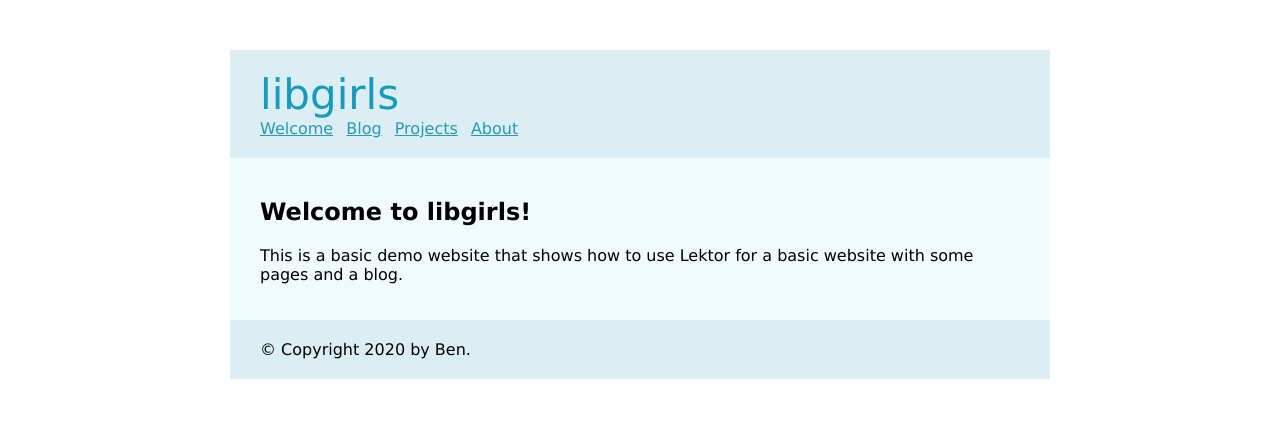
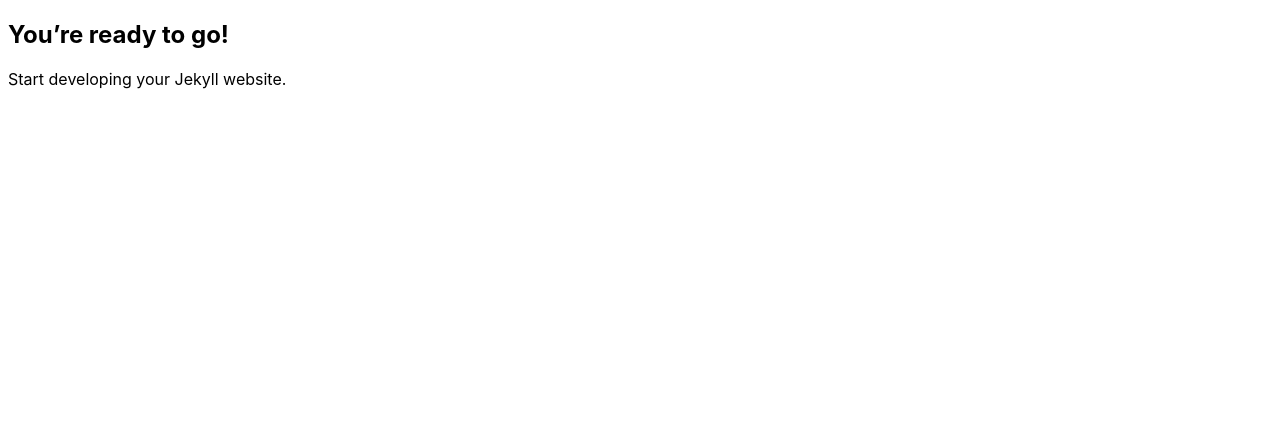
Before and after one commit to libgirls/libgirls.github.io, a plain HTML site: page index.html in a window 1280 px wide. Drawn offline with Linux system fonts and the light colour scheme.

Commit message:
auto deploy

```diff
--- /dev/null
+++ b/assets/css/main.css
@@ -0,0 +1,3 @@
+body { background: #ffffff; color: #000000; font-family: -apple-system, BlinkMacSystemFont, "Segoe UI", Helvetica, Arial, sans-serif, "Apple Color Emoji", "Segoe UI Emoji", "Segoe UI Symbol"; }
+
+/*# sourceMappingURL=main.css.map */
--- a/index.html
+++ b/index.html
@@ -1,32 +1,15 @@
-<!doctype html>
-<meta charset="utf-8">
-<link rel="stylesheet" href="./static/style.css">
-<title>Welcome to libgirls! — libgirls</title>
-<body>
-  <header>
-    <h1>libgirls</h1>
-    <nav>
-      <ul class="nav navbar-nav">
-        <li class="active"><a href="./">Welcome</a></li>
+<!DOCTYPE html>
+<html lang="en-US">
+  <head>
+    <meta name="viewport" content="width=device-width, initial-scale=1">
+    <meta charset="utf-8">
+    <title>Happy Jekylling! - </title>
+    <link rel="stylesheet" href="/assets/css/main.css">
+  </head>
+  <body>
+    <h2 id="youre-ready-to-go">You’re ready to go!</h2>
 
-          <li><a href="./blog/">Blog</a></li>
+<p>Start developing your Jekyll website.</p>
 
-          <li><a href="./projects/">Projects</a></li>
-
-          <li><a href="./about/">About</a></li>
-
-      </ul>
-    </nav>
-  </header>
-  <div class="page">
-
-  <h2>Welcome to libgirls!</h2>
-  <p>This is a basic demo website that shows how to use Lektor for a basic
-website with some pages and a blog.</p>
-
-
-  </div>
-  <footer>
-    &copy; Copyright 2020 by Ben.
-  </footer>
-</body>
+  </body>
+</html>
--- a/static/style.css
+++ /dev/null
@@ -1,42 +0,0 @@
-body {
-    font-family: 'Verdana', sans-serif;
-    margin: 50px 25px;
-}
-
-a {
-    color: #2a99b6;
-}
-
-a:hover {
-    color: #33bbdf;
-}
-
-header, footer, div.page {
-    width: 760px;
-    margin: 0 auto;
-    background: #daeef3;
-    padding: 20px 30px;
-}
-
-header h1 {
-    color: #169bbd;
-    margin: 0;
-    font-weight: normal;
-    font-size: 42px;
-}
-
-header nav ul {
-    list-style: none;
-    margin: 0;
-    padding: 0;
-}
-
-header nav ul li {
-    display: inline;
-    margin: 0 8px 0 0;
-    padding: 0;
-}
-
-div.page {
-    background: #f1fbfe;
-}
```
Also changed, not shown: about/index.html (deleted, +0 -32 lines), blog/first-post/index.html (deleted, +0 -44 lines), blog/index.html (deleted, +0 -58 lines), projects/index.html (deleted, +0 -36 lines), 2 other files.
